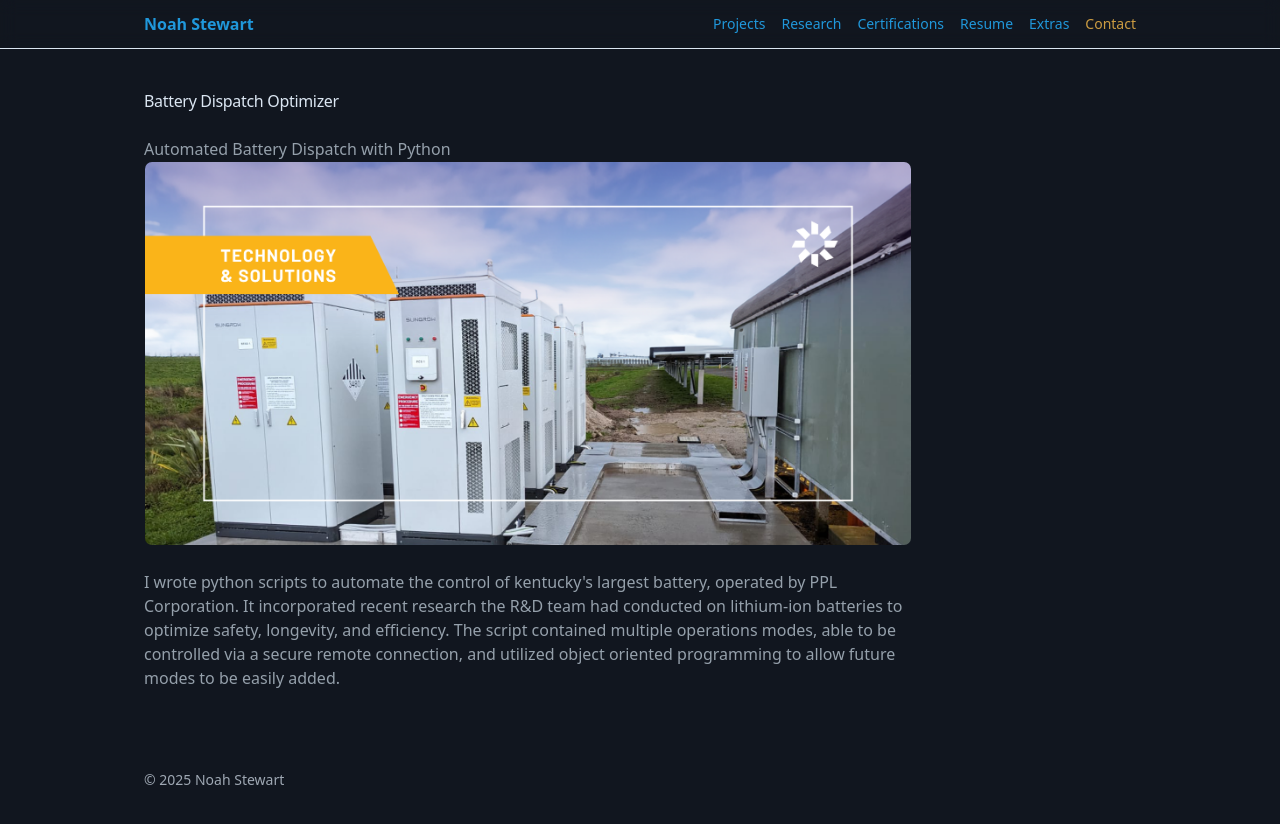
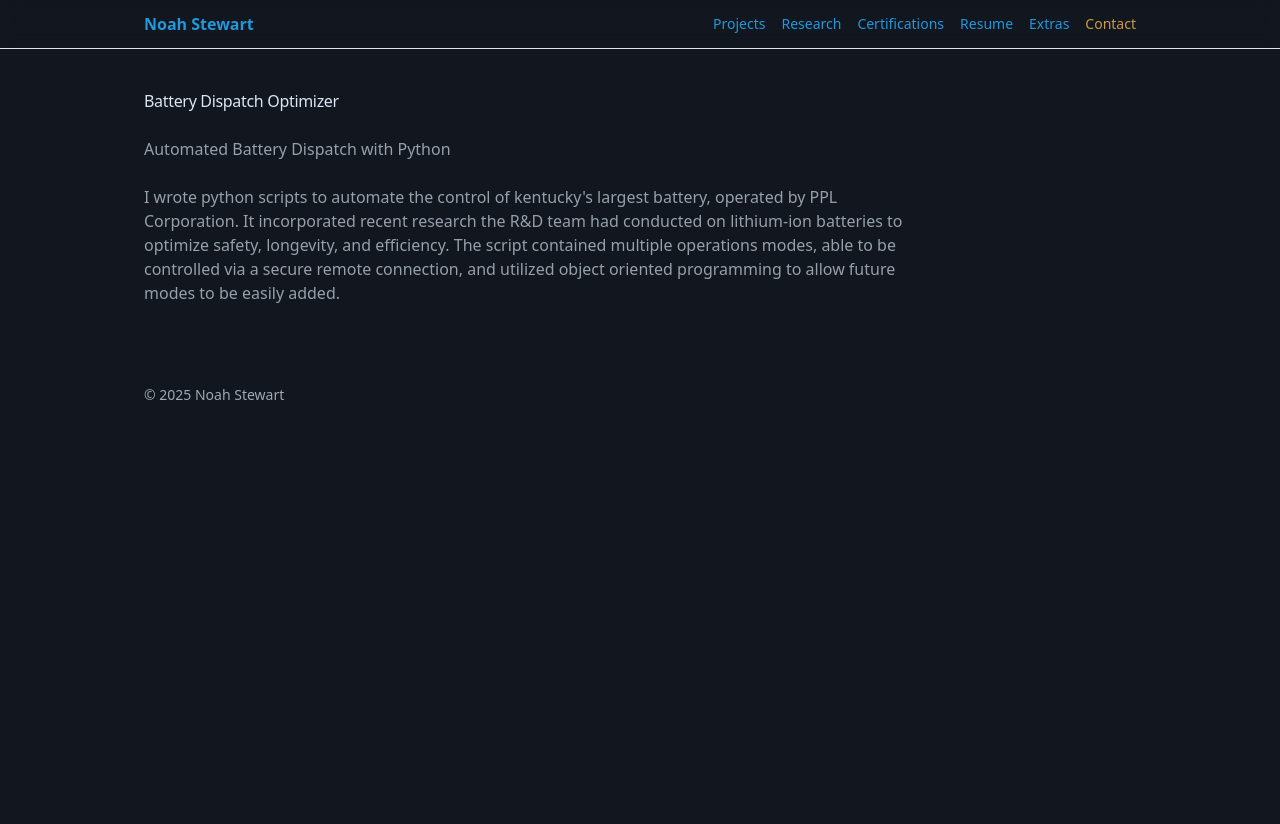
Before and after one commit to stewartStack/portfolioWebsite, a Next.js app: page /projects/battery-dispatch in a window 1280 px wide. Shown: the top 824 px of the page. After the commit the page ends 800 px from the top, so only its background shows below. Built offline with nearby package versions, Linux system fonts and the light colour scheme.

Commit message:
Added video of gameplay to hardest game project, working on other projects now.

```diff
--- a/app/projects/[slug]/page.tsx
+++ b/app/projects/[slug]/page.tsx
@@ -22,15 +22,26 @@ export default function ProjectPage({ params }: { params: { slug: string } }) {
                 </ul>
             ) : null}
             <p className="mt-6">{p.summary}</p>
-            {p.images && (
+            {p.youtubeId ? (
+                <div className="mt-6 aspect-video overflow-hidden rounded-lg border">
+                    <iframe
+                        className="h-full w-full"
+                        src={`https://www.youtube-nocookie.com/embed/${p.youtubeId}?rel=0`}
+                        title={p.title}
+                        loading="lazy"
+                        allow="accelerometer; autoplay; clipboard-write; encrypted-media; gyroscope; picture-in-picture; web-share"
+                        allowFullScreen
+                    />
+                </div>
+            ) : p.images ? (
                 <Image
-                src={p.images}
-                alt={p.title}
-                width={800}
-                height={450}
-                className={"rounded-lg border"}
+                    src={p.images}
+                    alt={p.title}
+                    width={800}
+                    height={450}
+                    className="mt-6 rounded-lg border"
                 />
-            )}
+            ) : null}
             {/* Add sections: Problem, Approach, Results, What I'd do next */}
             <p className="mt-6">{p.writeUp}</p>
         </article>
--- a/lib/projects.ts
+++ b/lib/projects.ts
@@ -9,9 +9,29 @@ export type Project = {
     metrics?: { label: string; value: string }[];
     images?: string; // /images/...
     links?: { code?: string; demo?: string };
+    youtubeId?: string;   // NEW (e.g., "dQw4w9WgXcQ")
 };
 
 export const projects: Project[] = [
+    {
+        slug: "hardest-game",
+        title: "The World's Hardest Game, Georgia Tech Edition",
+        summary: "Gameboy Emulated Version of The World's Hardest Game in C",
+        year: 2025,
+        tags: ["constrained programming", "Emulation"],
+        stack: ["C"],
+        youtubeId: "ku-4nwQa_0U",
+        writeUp: "See video above for example gameplay\nUsing C, I created a Georgia Tech version of the worlds hardest game with object detection, boundaries, and enemy collision. The game runs in docker on a Gameboy emulator, which also emulates the hardware capabilities of a Gameboy. This required me to consider the efficiency of my game throughout development and ensure it writes to the screen at the proper time to ensure there is no screen tearing. This game was developed in 1 week. If you would like to see the code, please reach out to me using the form. Georgia Tech policy does not allow me to publish the code publicly."
+    },
+    {
+        slug: "renew-dash",
+        title: "PPL Renewable Energy Dashboard",
+        summary: "Developed fullstack dashboard showing real time renewable energy data",
+        year: 2025,
+        tags: ["Web Development", "Cloud Deployment", "Fullstack Web"],
+        stack: ["React", "Vite", "Node.js", "Docker", "Google Cloud Run", "Firebase DB", "Typescript", "Javascript"],
+        writeUp: "I am still working on porting this project over."
+    },
     {
         slug: "battery-dispatch",
         title: "Battery Dispatch Optimizer",
@@ -19,16 +39,15 @@ export const projects: Project[] = [
         year: 2025,
         tags: ["energy", "python"],
         stack: ["Python"],
-        images: "/images/projects/batteryDEFAULT.png",
         writeUp: "I wrote python scripts to automate the control of kentucky's largest battery, operated by PPL Corporation. It incorporated recent research the R&D team had conducted on lithium-ion batteries to optimize safety, longevity, and efficiency. The script contained multiple operations modes, able to be controlled via a secure remote connection, and utilized object oriented programming to allow future modes to be easily added."
     },
     {
-        slug: "hardest-game",
-        title: "The World's Hardest Game, Georgia Tech Edition",
-        summary: "Gameboy Emulated Version of The World's Hardest Game in C",
+        slug: "personal-portfolio",
+        title: "Personal Portfolio Website",
+        summary: "Showcase personal portfolio using Next.js and TailwindCSS V4",
         year: 2025,
-        tags: ["constrained programming", "Emulation"],
-        stack: ["C"],
+        tags: ["Web Development"],
+        stack: ["Next.js", "React", "TailwindCSS", "Vercel", "Typescript"],
         writeUp: "I am still working on porting this project over."
     },
     {
@@ -41,24 +60,4 @@ export const projects: Project[] = [
         metrics: [{ label: "Peak cost ↓", value: "18%" }],
         writeUp: "I am still working on porting this project over."
     },
-    {
-        slug: "personal-portfolio",
-        title: "Personal Portfolio Website",
-        summary: "Showcase personal portfolio using Next.js and TailwindCSS V4",
-        year: 2025,
-        tags: ["Web Development"],
-        stack: ["Next.js", "React", "TailwindCSS", "Vercel", "Typescript"],
-        metrics: [{ label: "Peak cost ↓", value: "18%" }],
-        writeUp: "I am still working on porting this project over."
-    },
-    {
-        slug: "renew-dash",
-        title: "PPL Renewable Energy Dashboard",
-        summary: "Developed fullstack dashboard showing real time renewable energy data",
-        year: 2025,
-        tags: ["Web Development", "Cloud Deployment", "Fullstack Web"],
-        stack: ["React", "Vite", "Node.js", "Docker", "Google Cloud Run", "Firebase DB", "Typescript", "Javascript"],
-        metrics: [{ label: "Peak cost ↓", value: "18%" }],
-        writeUp: "I am still working on porting this project over."
-    }
 ];
```
Also changed, not shown: public/images/projects/batteryDEFAULT.png (deleted).
